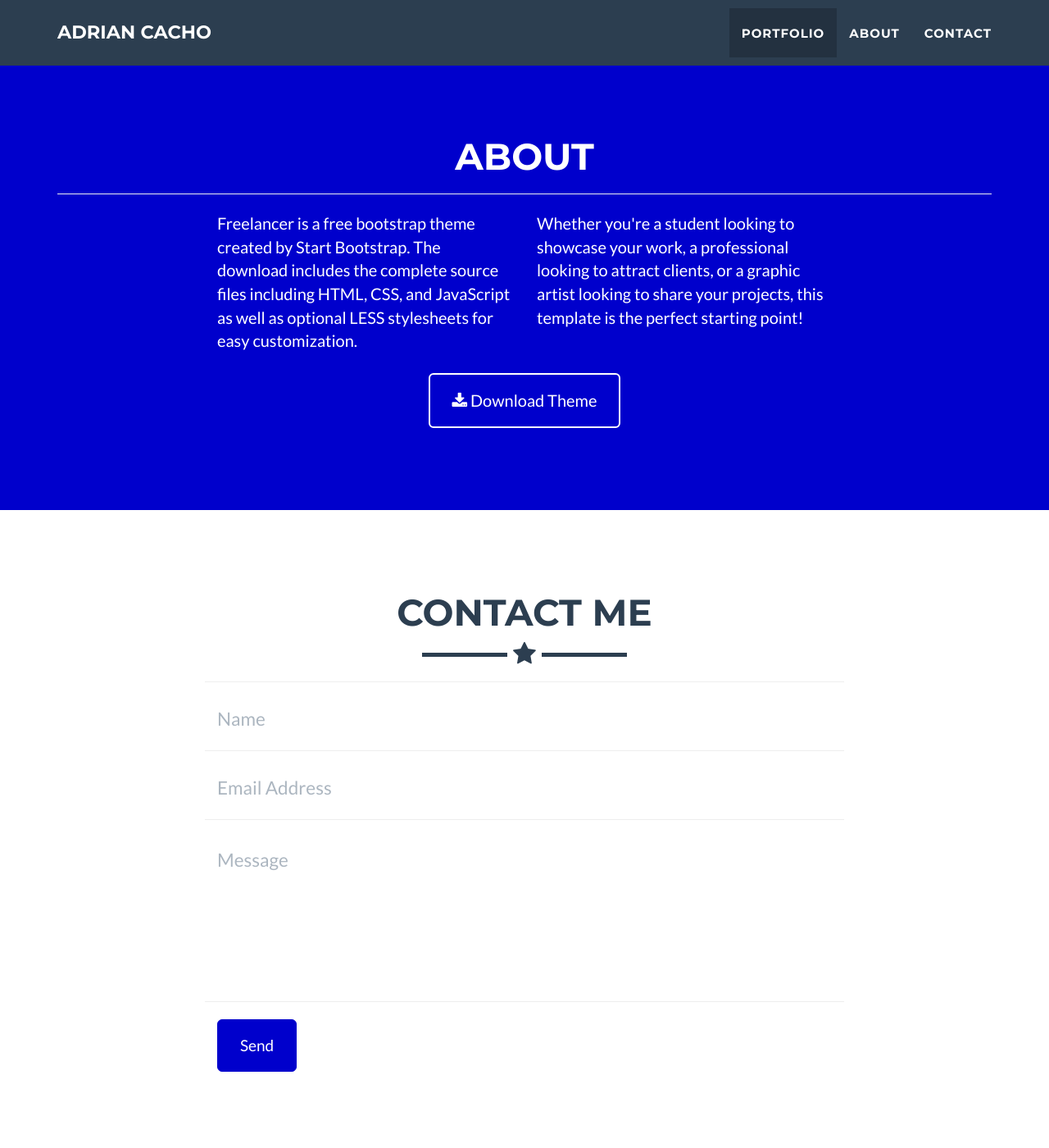
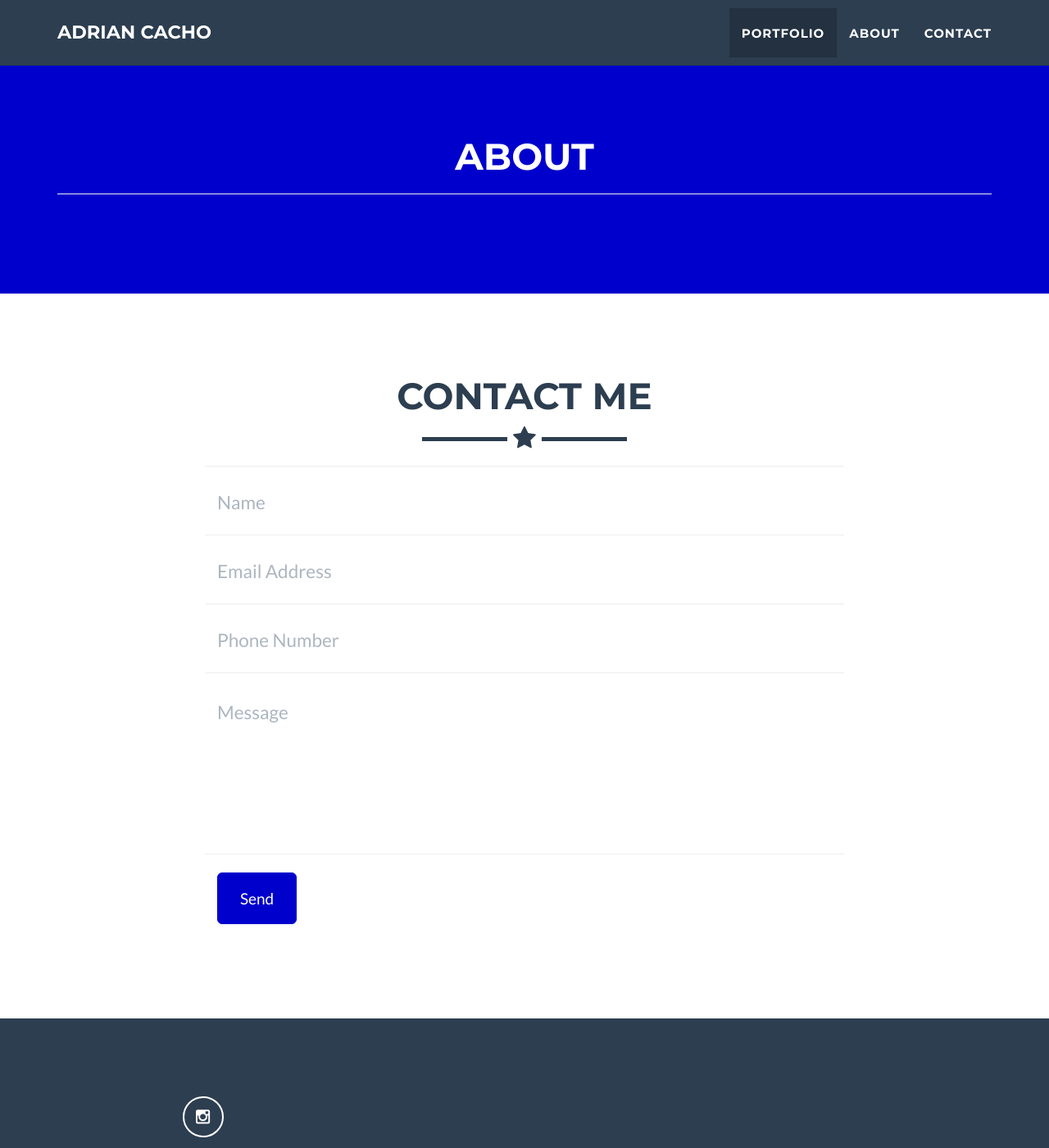
Before and after one commit to Tortillaguy/Tortillaguy.github.io, a Jekyll site: the page built from index.html, in a window 1280 px wide and 1400 px high, scrolled down 1593 px. Shown: the whole window at 82% size. Built offline with Jekyll 4.4.1, drawn with Linux system fonts in a browser that asks for light colours; some of the changed text lies outside the part shown.

Commit message:
changed presonal info, removed default content

```diff
--- a/_config.yml
+++ b/_config.yml
@@ -1,7 +1,7 @@
 # Site settings
 title: Adrian Cacho
 email: agcacho22@gmail.com
-url: https://tortillaguy.github.com
+#url: https://tortillaguy.github.com
 description: ""
 keywords: "freelancer, software engineer, augmented reality, AR, VR, virtual reality, Unity, C#, programmer, javascript, los angeles, remote, contract, contractor"
 skills: "Software Engineer. VJ. Graphic Designer. Installations and Augmented Experiences."
@@ -17,11 +17,11 @@
 # - static : pass through formspree.io to validate email sending
 # - disqus : replace contact form by disqus thread
 # - comment the line below if you want to stick with the default PHP contact form
-contact: static
+#contact: static
 
 # If you use disqus you need disqus shortname
 # https://help.disqus.com/customer/portal/articles/466208
-disqus_shortname: myshortname
+#disqus_shortname: myshortname
 
 # Color settings (hex-codes without the leading hash-tag)
 color:
@@ -30,33 +30,18 @@
   secondary: 2c3e50 #FD6E8A
   secondary-dark: 233140 #A2122F
 
-# Footer settings
-footer:
-  copyright: Dr. Henry Jekyll
-  location: Location
-  social: Around the Web
-  credits: Credits
-
 # Social networks usernames (many more available: google-plus, flickr, dribbble, pinterest, instagram, tumblr, linkedin, etc.)
 social:
-  - title: twitter
-    url: http://twitter.com/jekyllrb
-  - title: facebook
-    url:
-  - title: stack-overflow
-    url: http://stackoverflow.com/questions/tagged/jekyll
-  - title: bitbucket
-    url: http://bitbucket.org/jekyll
-  - title: github
-    url: http://github.com/jekyll
+  - title: instagram
+    url: https://www.instagram.com/cachissimo/?hl=en
 
 # Postal address (add as many lines as necessary)
-address:
-  - line: 3481 Melrose Place
-  - line: Beverly Hills, CA 90210
+#address:
+#  - line: 3481 Melrose Place
+#  - line: Beverly Hills, CA 90210
 
 # Credits content
-credits: 'Freelancer is a free to use, open source Bootstrap theme created by <a href="http://startbootstrap.com">Start Bootstrap</a>.'
+#credits: 'Freelancer is a free to use, open source Bootstrap theme created by <a href="http://startbootstrap.com">Start Bootstrap</a>.'
 
 # Build settings
 markdown: kramdown
--- a/_includes/about.html
+++ b/_includes/about.html
@@ -7,18 +7,7 @@
                     <hr class="star">
                 </div>
             </div>
-            <div class="row">
-                <div class="col-lg-4 col-lg-offset-2">
-                    <p>Freelancer is a free bootstrap theme created by Start Bootstrap. The download includes the complete source files including HTML, CSS, and JavaScript as well as optional LESS stylesheets for easy customization.</p>
-                </div>
-                <div class="col-lg-4">
-                    <p>Whether you're a student looking to showcase your work, a professional looking to attract clients, or a graphic artist looking to share your projects, this template is the perfect starting point! </p>
-                </div>
-                <div class="col-lg-8 col-lg-offset-2 text-center">
-                    <a href="https://github.com/jeromelachaud/freelancer-theme" class="btn btn-lg btn-outline">
-                        <i class="fa fa-download"></i> Download Theme
-                    </a>
-                </div>
+
             </div>
         </div>
     </section>
--- a/_includes/footer.html
+++ b/_includes/footer.html
@@ -3,14 +3,7 @@
         <div class="footer-above">
             <div class="container">
                 <div class="row">
-                    <div class="footer-col col-md-4">
-                        <h3>{{ site.footer.location }}</h3>
-                        <p>
-                            {% for adress in site.address %}
-                                {{ adress.line }} <br>
-		                    {% endfor %}
-                        </p>
-                    </div>
+
                     <div class="footer-col col-md-4">
                         <h3>{{ site.footer.social }}</h3>
                         <ul class="list-inline">
@@ -21,22 +14,11 @@
 		                    {% endfor %}
                         </ul>
                     </div>
-                    <div class="footer-col col-md-4">
-                        <h3>{{ site.footer.credits }}</h3>
-                        <p>{{ site.credits }}</p>
-                    </div>
+
                 </div>
             </div>
         </div>
-        <div class="footer-below">
-            <div class="container">
-                <div class="row">
-                    <div class="col-lg-12">
-                        Copyright &copy; {{ site.footer.copyright }} 20{{ site.time | date: '%y' }}
-                    </div>
-                </div>
-            </div>
-        </div>
+
     </footer>
 
     <!-- Scroll to Top Button (Only visible on small and extra-small screen sizes) -->
```
